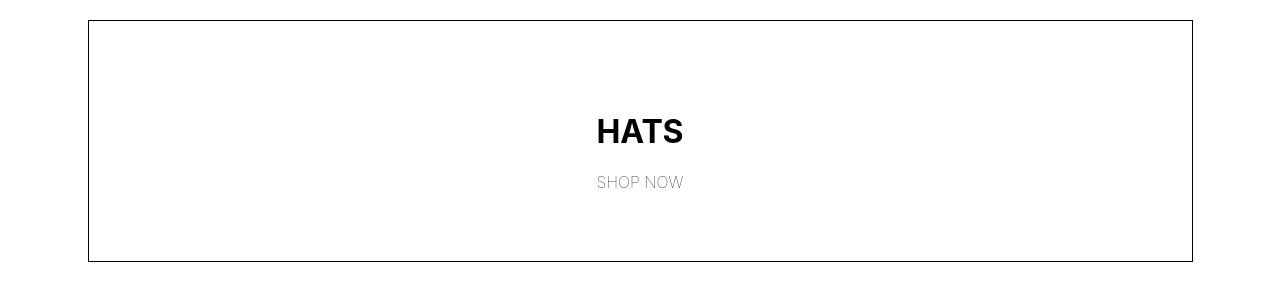
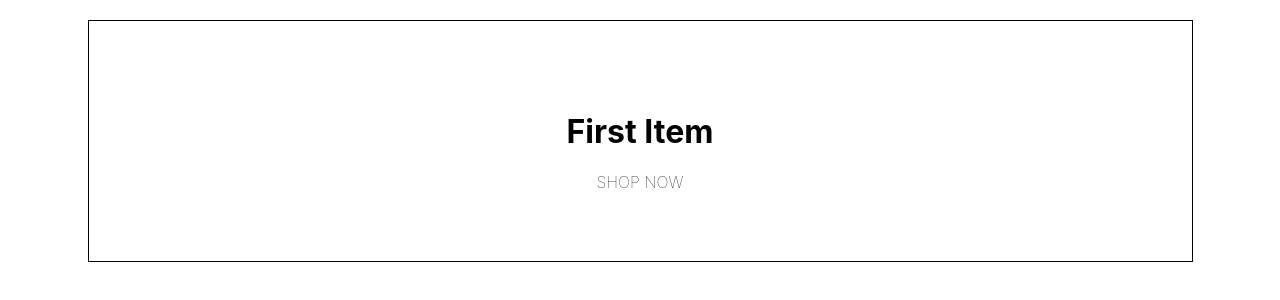
Before and after one commit to toantd90/crown-clothing-typescript, a React (Create React App) app: page / in a window 1280 px wide. Shown: the top 300 px of the page. Built offline with nearby package versions, Linux system fonts and the light colour scheme.

Commit message:
Use css-modules for styles

```diff
--- /dev/null
+++ b/declarations.d.ts
@@ -0,0 +1,2 @@
+// We need to tell TypeScript that when we write "import styles from './styles.scss' we mean to load a module (to look for a './styles.scss.d.ts').
+declare module '*.scss';
--- /dev/null
+++ b/src/components/Directory/index.tsx
@@ -0,0 +1,28 @@
+import { useState } from 'react';
+
+import { MenuItem } from 'components';
+
+import styles from './styles.module.scss';
+
+type Item = {
+  title: string;
+  imageUrl: string;
+  id: number;
+};
+
+const Directory = () => {
+  const [menuItems, setMenuItems] = useState<Array<Item>>([
+    { title: 'First Item', imageUrl: '', id: 1 },
+  ]);
+
+  console.log(menuItems)
+  return (
+    <div className={styles.directoryMenu}>
+      {menuItems.map((menuItem) => (
+        <MenuItem key={menuItem.id} title={menuItem.title} />
+      ))}
+    </div>
+  );
+};
+
+export default Directory;
--- /dev/null
+++ b/src/components/Directory/styles.module.scss
@@ -0,0 +1,5 @@
+.directoryMenu {
+  display: flex;
+  flex-wrap: wrap;
+  justify-content: space-between;
+}
--- a/src/components/MenuItem/index.tsx
+++ b/src/components/MenuItem/index.tsx
@@ -1,10 +1,16 @@
 import React from 'react';
 
-const MenuItem = () => (
-  <div className='menu-item'>
-    <div className='content'>
-      <h1 className='title'>HATS</h1>
-      <span className='subTitle'>SHOP NOW</span>
+import styles from './styles.module.scss';
+
+type MenuItemProps = {
+  title: string;
+};
+
+const MenuItem = ({ title }: MenuItemProps) => (
+  <div className={styles.menuItem}>
+    <div className={styles.content}>
+      <h1 className={styles.title}>{title}</h1>
+      <span className={styles.subTitle}>SHOP NOW</span>
     </div>
   </div>
 );
--- a/src/pages/HomePage/styles.scss
+++ b/src/components/MenuItem/styles.module.scss
@@ -4,17 +4,7 @@
   align-items: center;
 }
 
-.homepage {
-  padding: 20px 80px;
-}
-
-.directory-menu {
-  display: flex;
-  flex-wrap: wrap;
-  justify-content: space-between;
-}
-
-.menu-item {
+.menuItem {
   @include center-flex-box;
 
   flex: 1;
--- a/src/pages/HomePage/index.tsx
+++ b/src/pages/HomePage/index.tsx
@@ -1,12 +1,10 @@
 import React from 'react';
-import { MenuItem } from 'components';
-import './styles.scss';
+import Directory from 'components/Directory';
+import styles from './styles.module.scss';
 
 const HomePage = () => (
-  <div className='homepage'>
-    <div className='directory-menu'>
-      <MenuItem />
-    </div>
+  <div className={styles.homepage}>
+    <Directory />
   </div>
 );
 
--- /dev/null
+++ b/src/pages/HomePage/styles.module.scss
@@ -0,0 +1,3 @@
+.homepage {
+  padding: 20px 80px;
+}
--- a/tsconfig.json
+++ b/tsconfig.json
@@ -23,9 +23,10 @@
     "paths": {
       "components": ["components"],
       "pages": ["pages"],
-    }
+    },
   },
   "include": [
-    "src"
+    "src",
+    "declarations.d.ts"
   ]
 }
```
Also changed, not shown: src/components/MenuItem/styles.scss (deleted), 1 other file (tests, documents, lock files or other folders).
